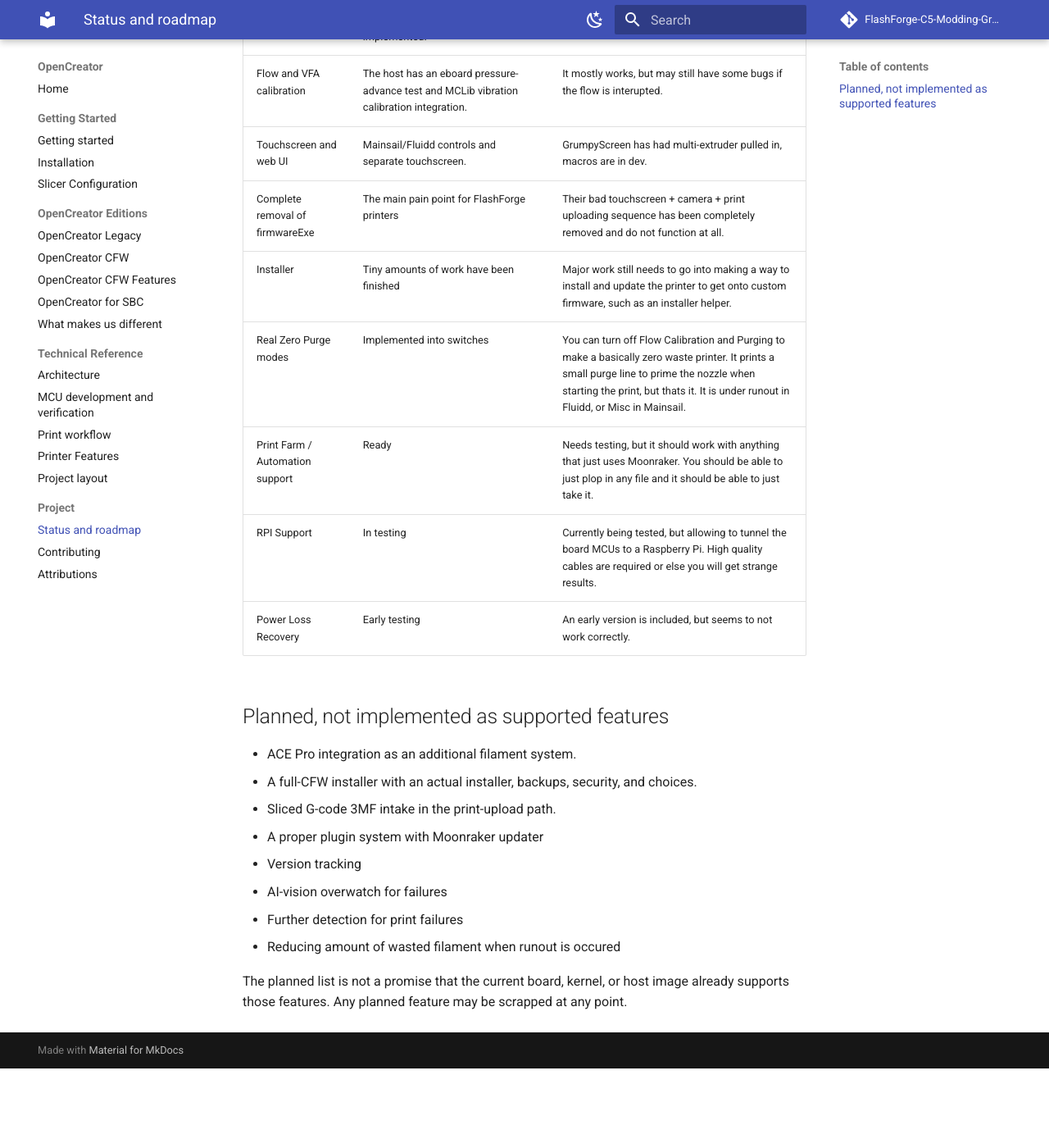
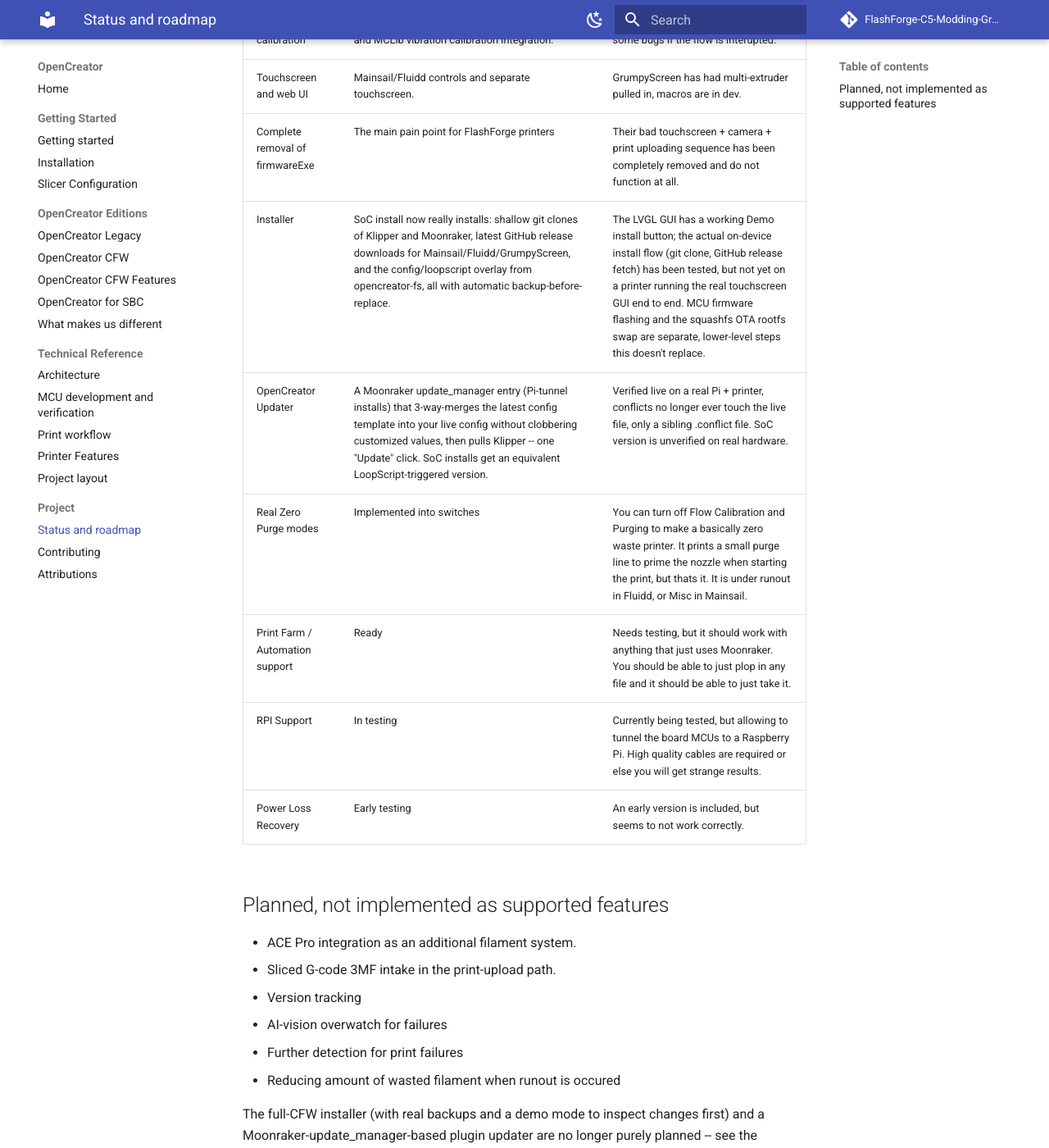
Before and after one commit to FlashForge-C5-Modding-Group/OpenCreator, an MkDocs documentation site: the page built from docs/status-and-roadmap.md, in a window 1280 px wide and 1400 px high, scrolled down 698 px. Shown: the whole window at 82% size. Built offline with MkDocs 1.6.1 and Material for MkDocs 9.7.7, drawn with Linux system fonts in a browser that asks for light colours; comment, search, counter and statistics services are not loaded; before the commit the page ends 2001 px from its top, so only the background shows below that; some of the changed text lies outside the part shown.

Commit message:
new parts

```diff
--- a/docs/status-and-roadmap.md
+++ b/docs/status-and-roadmap.md
@@ -13,7 +13,8 @@ present from behavior verified on a specific printer.
 | Flow and VFA calibration | The host has an eboard pressure-advance test and MCLib vibration calibration integration. | It mostly works, but may still have some bugs if the flow is interupted. |
 | Touchscreen and web UI | Mainsail/Fluidd controls and separate touchscreen. | GrumpyScreen has had multi-extruder pulled in, macros are in dev. |
 | Complete removal of firmwareExe | The main pain point for FlashForge printers | Their bad touchscreen + camera + print uploading sequence has been completely removed and do not function at all. |
-| Installer | Tiny amounts of work have been finished | Major work still needs to go into making a way to install and update the printer to get onto custom firmware, such as an installer helper. |
+| Installer | SoC install now really installs: shallow git clones of Klipper and Moonraker, latest GitHub release downloads for Mainsail/Fluidd/GrumpyScreen, and the config/loopscript overlay from opencreator-fs, all with automatic backup-before-replace. | The LVGL GUI has a working Demo install button; the actual on-device install flow (git clone, GitHub release fetch) has been tested, but not yet on a printer running the real touchscreen GUI end to end. MCU firmware flashing and the squashfs OTA rootfs swap are separate, lower-level steps this doesn't replace. |
+| OpenCreator Updater | A Moonraker update_manager entry (Pi-tunnel installs) that 3-way-merges the latest config template into your live config without clobbering customized values, then pulls Klipper -- one "Update" click. SoC installs get an equivalent LoopScript-triggered version. | Verified live on a real Pi + printer, conflicts no longer ever touch the live file, only a sibling .conflict file. SoC version is unverified on real hardware. |
 | Real Zero Purge modes | Implemented into switches | You can turn off Flow Calibration and Purging to make a basically zero waste printer. It prints a small purge line to prime the nozzle when starting the print, but thats it. It is under runout in Fluidd, or Misc in Mainsail. |
 | Print Farm / Automation support | Ready | Needs testing, but it should work with anything that just uses Moonraker. You should be able to just plop in any file and it should be able to just take it. |
 | RPI Support | In testing | Currently being tested, but allowing to tunnel the board MCUs to a Raspberry Pi. High quality cables are required or else you will get strange results. |
@@ -22,13 +23,16 @@ present from behavior verified on a specific printer.
 ## Planned, not implemented as supported features
 
 - ACE Pro integration as an additional filament system.
-- A full-CFW installer with an actual installer, backups, security, and choices.
 - Sliced G-code 3MF intake in the print-upload path.
-- A proper plugin system with Moonraker updater
 - Version tracking
 - AI-vision overwatch for failures
 - Further detection for print failures
 - Reducing amount of wasted filament when runout is occured
 
+The full-CFW installer (with real backups and a demo mode to inspect
+changes first) and a Moonraker-update_manager-based plugin updater are no
+longer purely planned -- see the Installer and OpenCreator Updater rows
+above for what's actually implemented and what's still unverified.
+
 The planned list is not a promise that the current board, kernel, or host image
 already supports those features. Any planned feature may be scrapped at any point.
```
Also changed, not shown: docs/cfwfeatures.md (+3 -0 lines), docs/rpi-klipper.md (+4 -1 lines).
